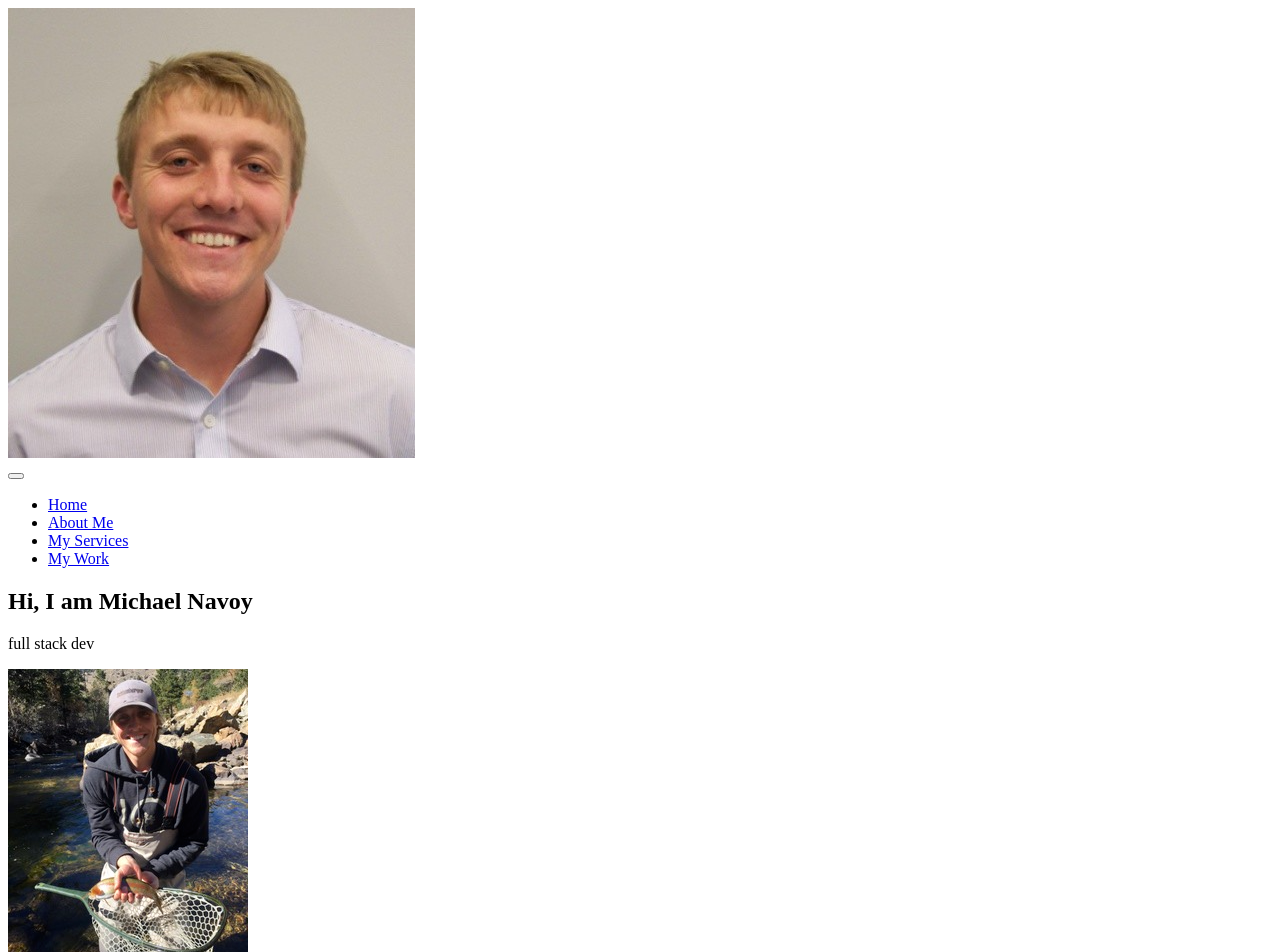
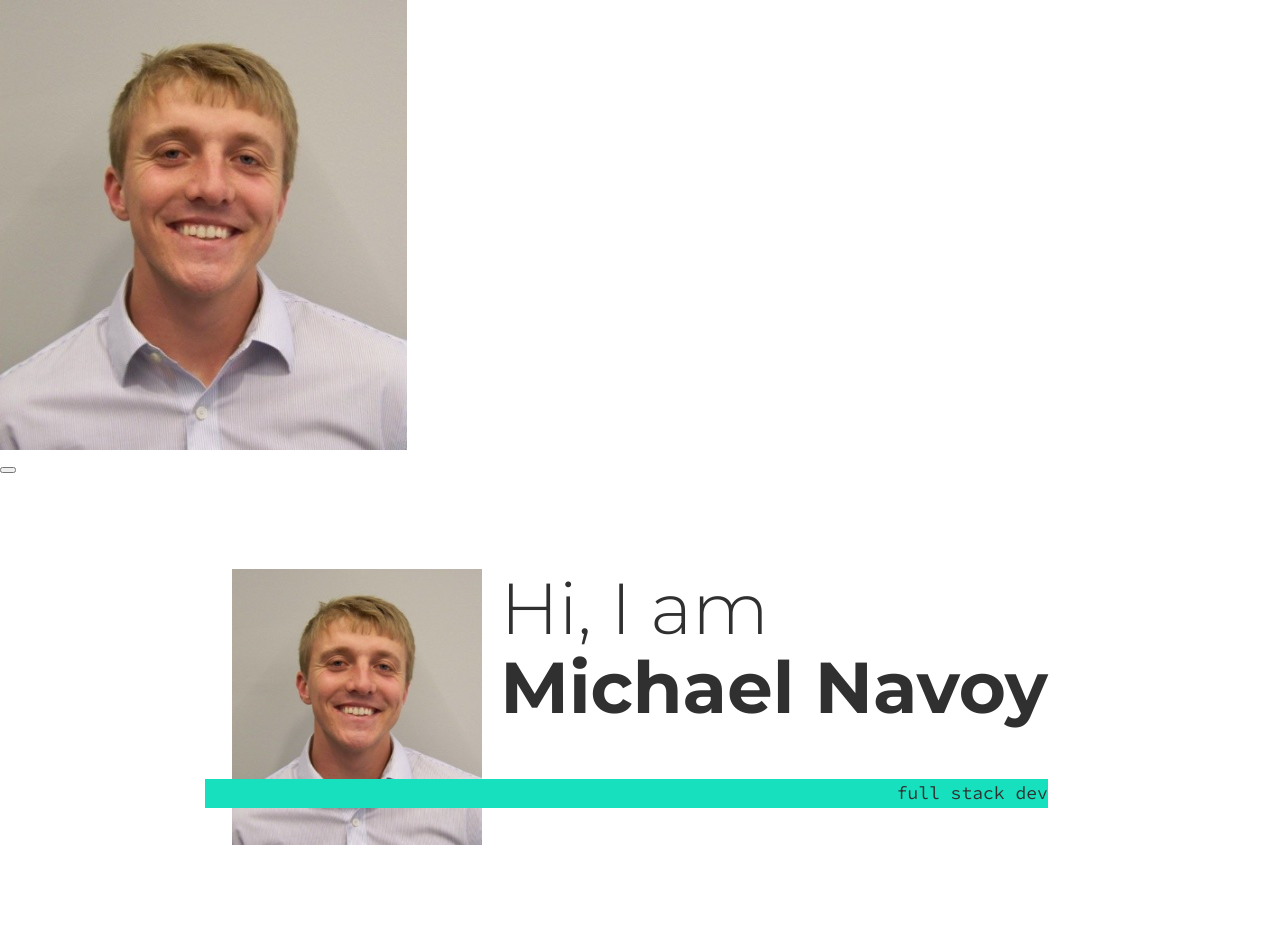
Before and after one commit to mnavoy4/Michael-Navoy-Portfolio-Site, a React (Create React App) app: page / in a window 1280 px wide. Shown: the top 952 px of the page. Built offline with nearby package versions, Linux system fonts and the light colour scheme.

Commit message:
styling intro section

```diff
--- a/src/App.css
+++ b/src/App.css
@@ -10,7 +10,7 @@
 
 :root {
   --ff-primary: 'Montserrat', sans-serif;
-  --f-secondary: 'Source Code Pro', sans-serif;
+  --ff-secondary: 'Source Code Pro', sans-serif;
 
   --fw-reg: 300;
   --fw-bold: 900;
@@ -38,4 +38,100 @@
 
 body {
   background-color: var(--clr-light);
+  color: var(--clr-dark);
+  margin: 0;
+  font-family: var(--ff-primary);
+  font-size: var(--fs-body);
+  line-height: 1.6;
 }
+
+img {
+  display: block;
+  max-width: 100%;
+}
+
+section {
+  padding: 5em 2em;
+}
+
+/* Typography */
+
+h1,
+h2,
+h3 {
+  line-height: 1.1;
+  margin: 0;
+}
+
+h1 {
+  font-size: var(--fs-h1);
+}
+
+h2 {
+  font-size: var(--fs-h2);
+}
+
+h3 {
+  font-size: var(--fs-h3);
+}
+
+.section-title {
+  margin-bottom: .20em;
+}
+
+.section-title-intro {
+  font-weight: var(--fw-reg);
+}
+
+.section-title-intro strong{
+  display: block;
+}
+.section-subtitle {
+  margin: 0;
+  font-size: var(--fs-h3);
+}
+
+.section-subtitle-intro,
+.section-subtitle-about {
+  background-color: var(--clr-accent);
+  font-family: var(--ff-secondary);
+}
+
+/* Header */
+
+nav {
+  display: none;
+}
+
+/* Intro Section */
+.intro {
+  position: relative;
+}
+
+@media (min-width: 600px) {
+  .intro {
+    display: grid;
+    width: min-content;
+    margin: 0 auto;
+    grid-column-gap: 1em;
+    grid-template-areas:
+      "img title"
+      "img subtitle";
+    grid-template-columns: min-content max-content;
+  }
+
+  .intro-image {
+    grid-area: img;
+    min-width: 250px;
+  }
+
+  .section-subtitle-intro {
+    align-self: start;
+    grid-column: -1/1;
+    grid-row: 2;
+    text-align: right;
+    position: relative;
+    left: -1.5em;
+    width: calc(100% + 1.5em);
+  }
+}
--- a/src/Components/AboutMe.js
+++ b/src/Components/AboutMe.js
@@ -5,7 +5,7 @@ export default function AboutMe(){
     <section className='about-me' id='about'>
       <h2 className='section-title section-title-about'>Who I am</h2>
       <p className='section-subtitle section-subtitle-about'>
-
+        Some Text
       </p>
       <div className='about-me-body'>
         <p>
--- a/src/Components/Introduction.js
+++ b/src/Components/Introduction.js
@@ -6,8 +6,12 @@ export default function Introduction() {
       <h1 className='section-title section-title-intro'>
         Hi, I am <strong>Michael Navoy</strong>
       </h1>
-      <p className='section-subtitle'>full stack dev</p>
-      <img src={require('../assets/images/fishing.png')} alt='a picture of Michael Navoy smiling'/>
+      <p className='section-subtitle-intro'>full stack dev</p>
+      <img
+        src={require('../assets/images/headshot.png')}
+        alt='a picture of Michael Navoy smiling'
+        className='intro-image'
+      />
     </section>
   )
 };
```
